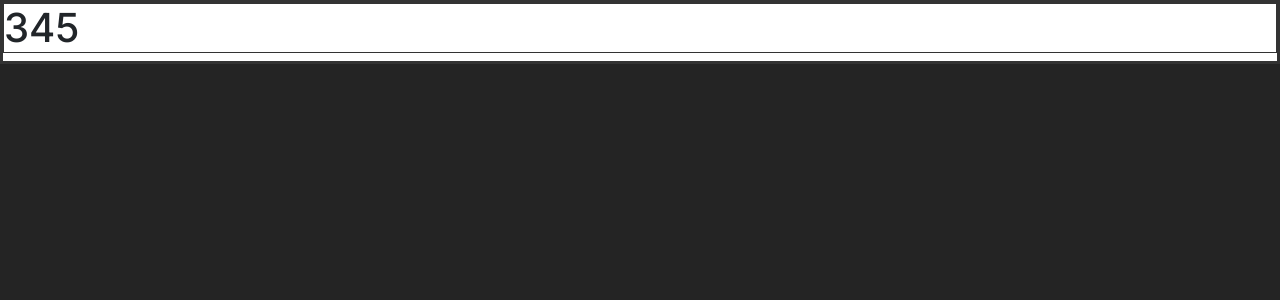
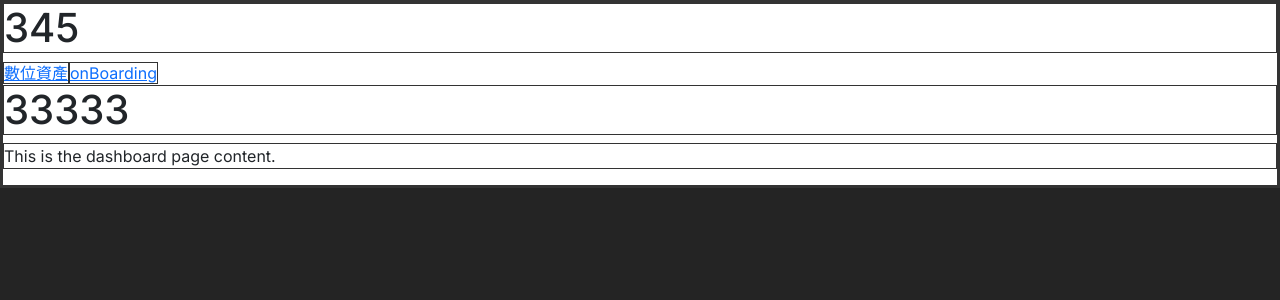
Before and after one commit to e26290/Brush-up-E-Life, a Vue app: page /dashboard in a window 1280 px wide. Shown: the top 300 px of the page. Built offline with nearby package versions, Linux system fonts and the light colour scheme.

Commit message:
feat: check router setting

```diff
--- a/src/components/dashboard.vue
+++ b/src/components/dashboard.vue
@@ -1,6 +1,21 @@
 <template>
   <h1>345</h1>
+  <router-link :to="{ name: 'digitalAssets' }">數位資產</router-link>
+  <router-link :to="{ name: 'onBoarding' }">onBoarding</router-link>
+
+  <router-view />
 </template>
 
-<script setup></script>
+<script>
+export default {
+  name: 'dashboard',
+  methods: {
+    navigateTo(page) {
+      this.$router.push({ name: page }).catch((err) => {
+        console.error('Navigation error:', err);
+      });
+    }
+  }
+}
+</script>
 <style scoped lang="scss"></style>
--- a/src/components/digitalAssets.vue
+++ b/src/components/digitalAssets.vue
@@ -1,6 +1,11 @@
 <template>
   <h1>33333</h1>
+  <p>This is the dashboard page content.</p>
 </template>
 
-<script setup></script>
+<script>
+export default {
+  name: 'digitalAssets',
+}
+</script>
 <style scoped lang="scss"></style>
--- a/src/components/index.vue
+++ b/src/components/index.vue
@@ -16,7 +16,7 @@
         </div>
         <div class="login-group">
           <div class="item login">登入</div>
-          <button class="md">
+          <button class="md" @click="openProductPage">
             開始使用
             <span class="material-symbols-outlined">arrow_right_alt</span>
           </button>
@@ -224,6 +224,11 @@ export default {
         ],
       };
   },
+  methods: {
+    openProductPage() {
+      window.open('/dashboard', '_blank'); // dashboard 另開新視窗
+    }
+  }
 }
 </script>
 
--- a/src/components/onBoarding.vue
+++ b/src/components/onBoarding.vue
@@ -1,6 +1,11 @@
 <template>
   <h1>111111</h1>
+  <p>This is the dashboard page content.</p>
 </template>
 
-<script setup></script>
+<script>
+export default {
+  name: 'onBoarding',
+}
+</script>
 <style scoped lang="scss"></style>
--- a/src/router.js
+++ b/src/router.js
@@ -10,8 +10,15 @@ const routes = [
     {
         path: '/dashboard', component: dashboard,
         children: [
-            { path: 'digitalAssets', component: digitalAssets },
-            { path: 'onBoarding', component: onBoarding },
+            {
+                path: '',
+                name: 'digitalAssets',  // 默認預設顯示
+                component: digitalAssets
+            },{
+                path: 'onBoarding',
+                name: 'onBoarding',
+                component: onBoarding
+            },
             // 需要再新增
         ]
     },
```
